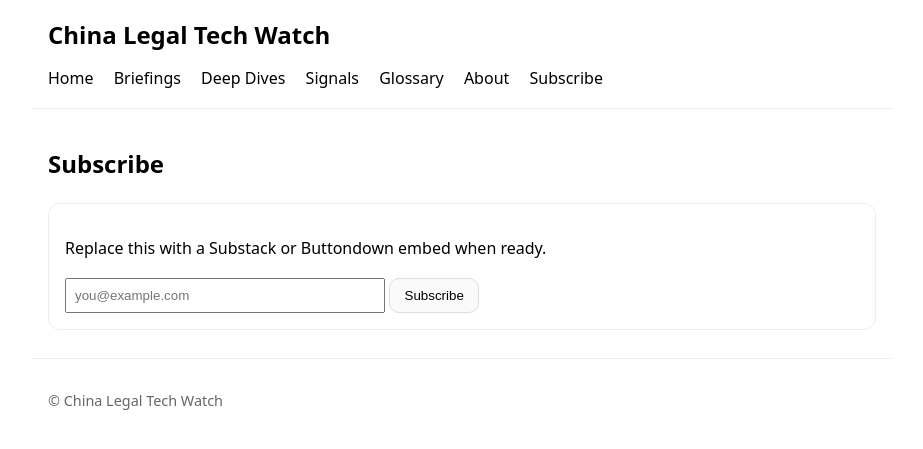
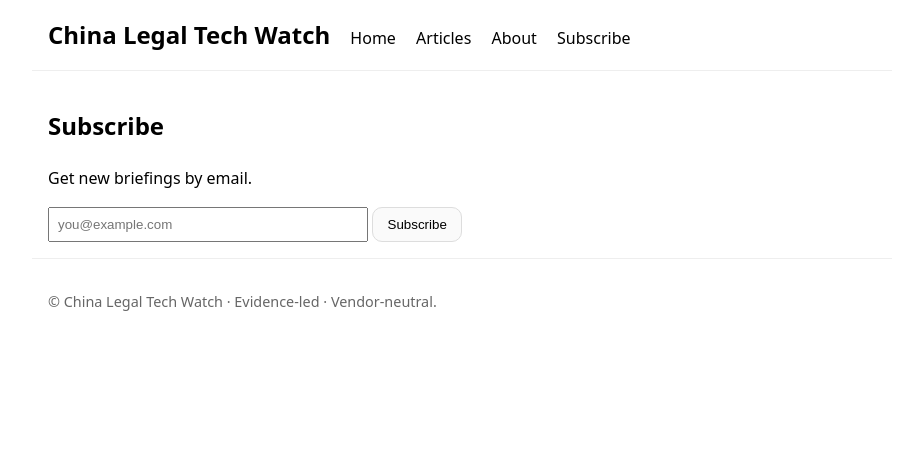
Before and after one commit to qtsssss1110/china-legal-tech-watch, a Jekyll site: the page built from subscribe/index.html, in a window 1280 px wide. Shown: the top 449 px of the page, without its empty margins (178-1101 px from the left). Built offline with Jekyll 4.4.1, drawn with Linux system fonts in a browser that asks for light colours.

Commit message:
Update subscribe
Signed-off-by: qtsssss1110 <qiutinsanleon@outlook.com>

```diff
--- a/subscribe/index.html
+++ b/subscribe/index.html
@@ -1,36 +1,11 @@
-<!doctype html>
-<html lang="en">
-<head>
-  <meta charset="utf-8">
-  <meta name="viewport" content="width=device-width, initial-scale=1">
-  <title>Subscribe · China Legal Tech Watch</title>
-  <meta name="description" content="Subscribe · China Legal Tech Watch">
-  <link rel="stylesheet" href="/assets/style.css">
-</head>
-<body>
-<header>
-  <h1>China Legal Tech Watch</h1>
-  <nav>
-    <a href="/">Home</a>
-    <a href="/briefings/">Briefings</a>
-    <a href="/deep-dives/">Deep Dives</a>
-    <a href="/signals/">Signals</a>
-    <a href="/glossary/">Glossary</a>
-    <a href="/about/">About</a>
-    <a href="/subscribe/">Subscribe</a>
-  </nav>
-</header>
-<main>
-  <h2>Subscribe</h2>
-  <div class="card"><p>Replace this with a Substack or Buttondown embed when ready.</p>
+---
+layout: default
+title: Subscribe
+---
+<h2>Subscribe</h2>
+<p>Get new briefings by email.</p>
+<!-- Replace with Substack/Buttondown embed later -->
 <form>
   <input type="email" placeholder="you@example.com" aria-label="Email">
   <button>Subscribe</button>
 </form>
-</div>
-</main>
-<footer>
-  <p>© China Legal Tech Watch</p>
-</footer>
-</body>
-</html>
```
